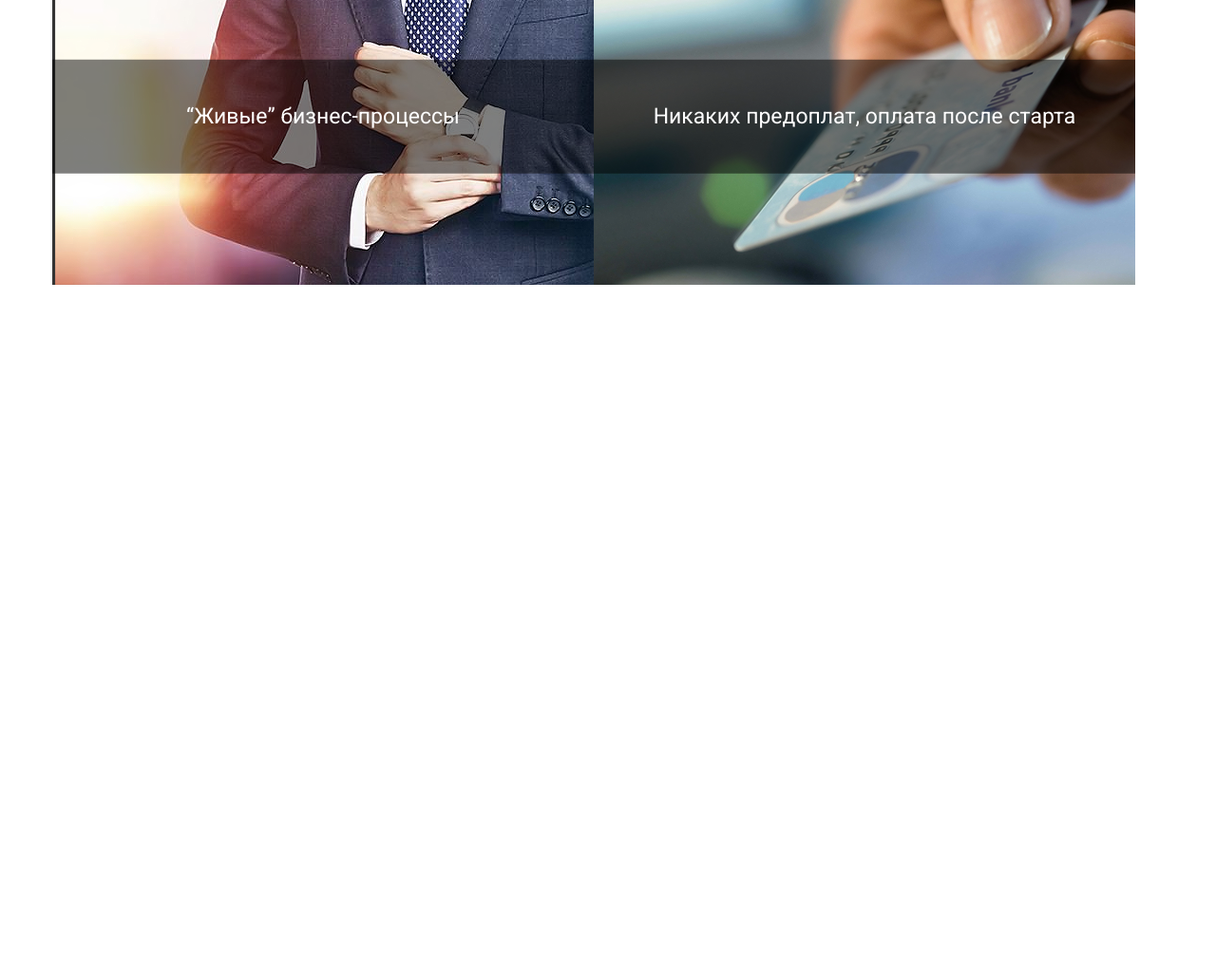
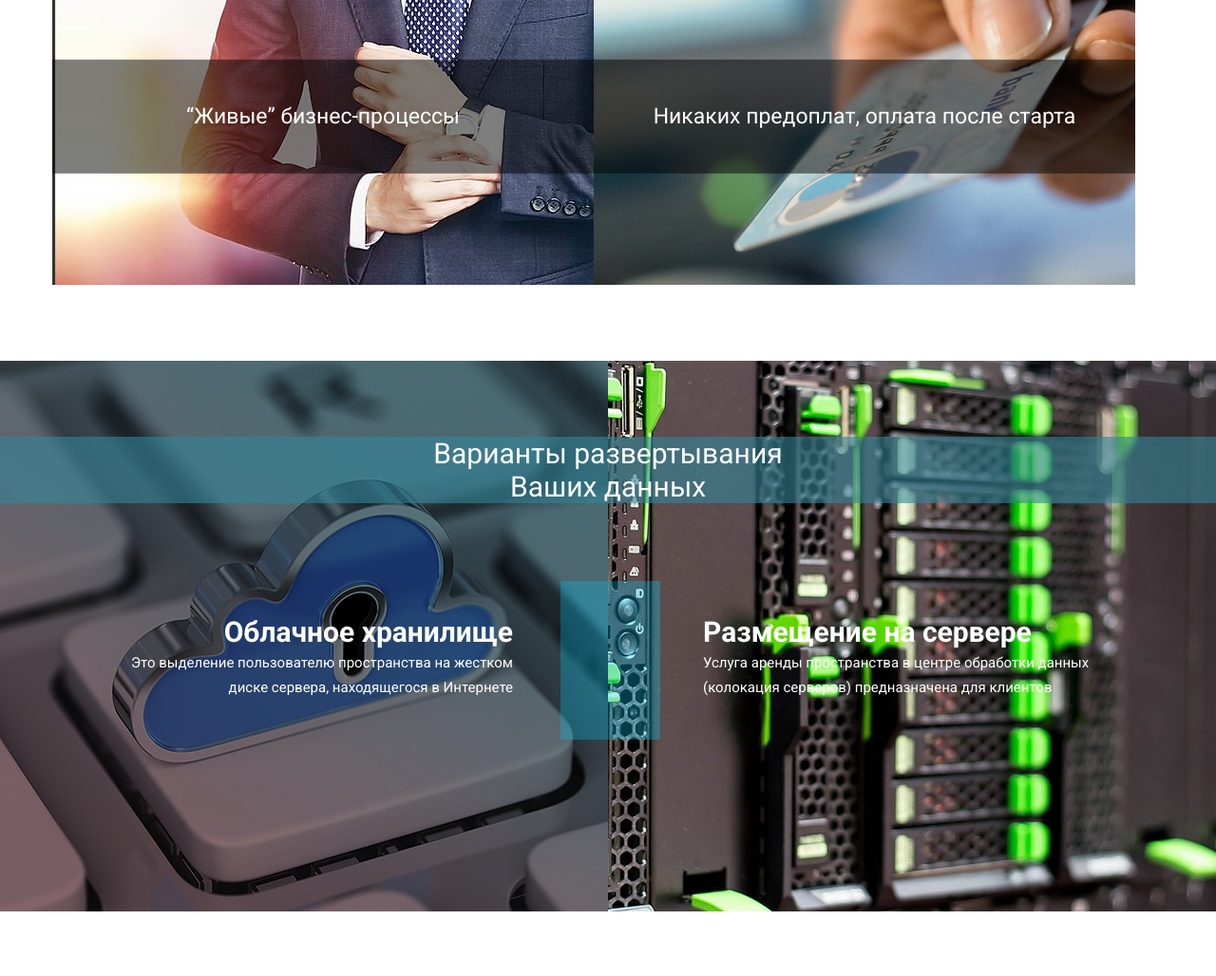
Before and after one commit to AndreyTheWeb/Pengi, a plain HTML site: page src/index.html in a window 1280 px wide. Shown: the part 3577-4605 px from the top of the page at 95% size. Before the commit the page ends 3877 px from the top, so only its background shows below. Drawn offline with Linux system fonts and the light colour scheme.

Commit message:
add a _variants block

```diff
--- a/src/index.html
+++ b/src/index.html
@@ -185,6 +185,26 @@
             </div>
         </div>
     </section>
+    <section class="variants">
+        <div class="variants__header">
+            <h3>Варианты развертывания <br> Ваших данных</h3>
+        </div>
+        <div class="variants__wrapper">
+            <div class="variants__item_left">
+                <div class="variants__item_text">
+                    <h4>Облачное хранилище</h4>
+                    <p>Это выделение пользователю пространства на жестком <br> диске сервера, находящегося в Интернете</p>
+                </div>
+            </div>
+            <div class="variants__item_right">
+                <div class="variants__item_text">
+                    <h4>Размещение на сервере</h4>
+                    <p>Услуга аренды пространства в центре обработки данных <br> (колокация серверов) предназначена для клиентов</p>
+                </div>
+            </div>
+        </div>
+
+    </section>
 </body>
 
 </html>
--- /dev/null
+++ b/src/sass/blocks/_variants.scss
@@ -0,0 +1,49 @@
+.variants {
+    position: relative;
+    margin-top: 80px;
+    &__header {
+        position: absolute;
+        left: 50%;
+        transform: translateX(-50%);
+        top: 80px;
+        width: 100%;
+    }
+    h3 {
+        color: #ffffff;
+        text-align: center;
+        background-color: rgba(53, 133, 153, 0.6);
+        font-size: 30px;
+        line-height: 35px;
+        font-weight: 400;
+    }
+    &__wrapper {
+        display: flex;
+        height: 580px;
+        h4 {
+            color: #ffffff;
+            font-size: 30px;
+            line-height: 22px;
+        }
+        p {
+            color: #ffffff;
+            font-size: 15px;
+            line-height: 26px;
+            font-weight: 400;
+        }
+    }
+    &__item {
+        &_text {
+            padding: 275px 100px;
+        }
+        &_left {
+            background: url('../img/variants/1.png') no-repeat center/cover;
+            width: 50%;
+            text-align: right;
+        }
+        &_right {
+            background: url('../img/variants/2.png') no-repeat center/cover;
+            width: 50%;
+            text-align: left;
+        }
+    }
+}
--- a/src/sass/style.scss
+++ b/src/sass/style.scss
@@ -18,3 +18,4 @@
 @import 'blocks/problem';
 @import 'blocks/solutions';
 @import 'blocks/benefits';
+@import 'blocks/variants';
```
Also changed, not shown: src/css/style.min.css, 1 other file.
